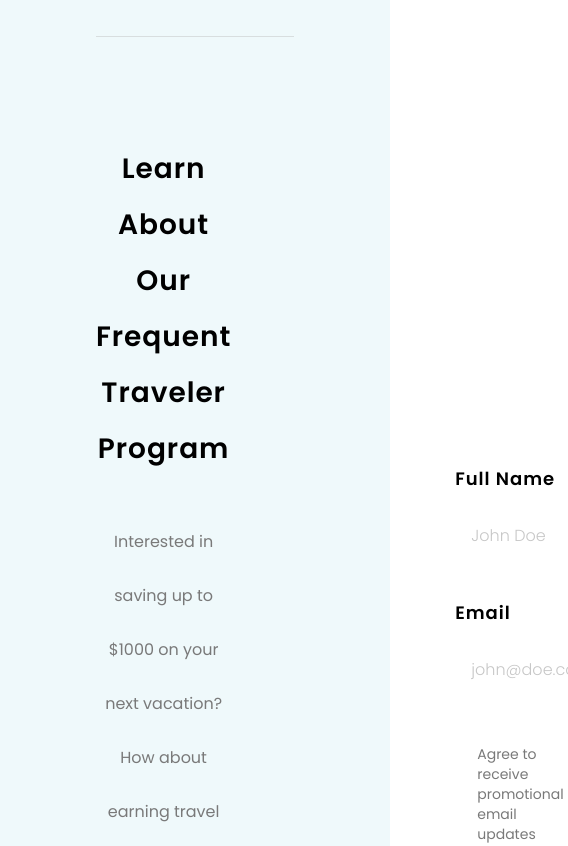
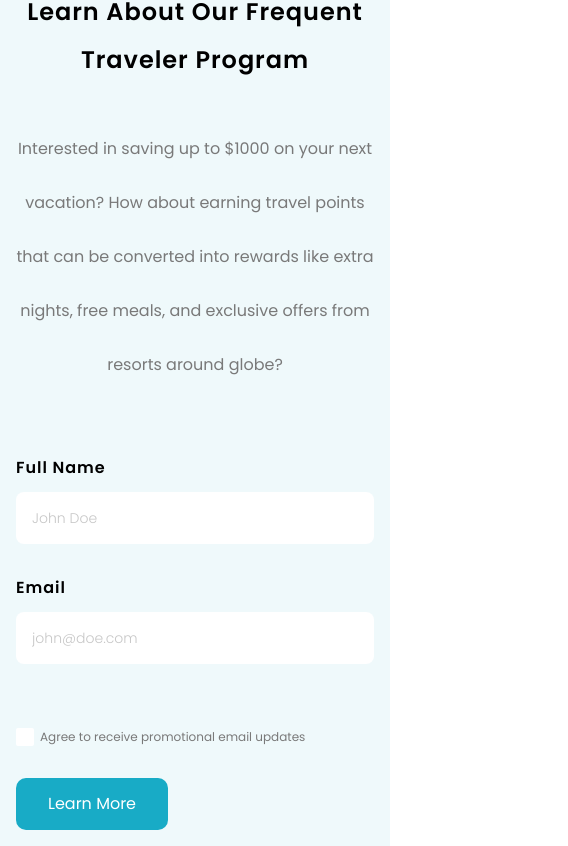
Before and after one commit to Jisap/vite-travel-agency, a React (Vite) app: page / in a window 390 px wide. Shown: the part 9718-10564 px from the top of the page, 568 px wide, since content can reach past the window. Built offline with nearby package versions, Linux system fonts and the light colour scheme.

Commit message:
FrequentTraveler responsive

```diff
--- a/src/components/FrequentTraveler.tsx
+++ b/src/components/FrequentTraveler.tsx
@@ -14,12 +14,18 @@ const FrequentTraveler = () => {
   }
 
 
-
   return (
-    <section className="bg-primary-100 px-24 py-36">
-      <div className="border-y-grey-500/40 m-auto flex max-w-389 items-center justify-between gap-x-28 border-y-1 py-26">
-        <div className="basis-150 text-center">
-          <h3 className="tracking-6 mb-9.5 text-[1.75rem]/14 font-semibold">
+    <section className="bg-primary-100 px-24 py-36
+      max-3xl:px-20 max-3xl:py-34 max-2xl:px-14 max-2xl:py-28 max-xl:px-10 max-xl:py-26 max-lg:px-6 max-sm:px-4
+      max-lg:pt-24 max-lg:pb-32"
+    >
+      <div className="border-y-grey-500/40 m-auto flex max-w-389 items-center justify-between gap-x-28 border-y-1 py-26
+        max-2xl:gap-x-20 max-xl:gap-x-10 max-lg:gap-y-16
+        max-2xl:py-20  max-xl:py-16
+        max-lg:max-w-lg max-lg:flex-col max-lg:border-none max-lg:py-0"
+      >
+        <div className="basis-150 text-center max-lg:basis-auto">
+          <h3 className="tracking-6 mb-9.5 text-[1.75rem]/14 font-semibold max-3xl:text-[1.5rem]/12 max-3xl:mb-8 max-md:mb-9.5">
             Learn About Our Frequent Traveler Program
           </h3>
           <p className="text-grey-800 text-base/13.5">
@@ -29,11 +35,11 @@ const FrequentTraveler = () => {
           </p>
         </div>
 
-        <div className="bg-grey-500/40 block w-0.25 self-stretch" />
+        <div className="bg-grey-500/40 block w-0.25 self-stretch max-lg:hidden" />
 
-        <form className="flex flex-col basis-150">
-          <label className="mb-8">
-            <p className="tracking-6 mb-3 text-lg/9.5 font-semibold">
+        <form className="flex flex-col basis-150 max-lg:basis-auto">
+          <label className="mb-8 max-3xl:mb-7 max-md:mb-8">
+            <p className="tracking-6 mb-3 text-lg/9.5 font-semibold max-3xl:mb-2.5 max-2xl:text-base max-md:mb-3">
               Full Name
             </p>
             <input
@@ -44,12 +50,13 @@ const FrequentTraveler = () => {
               maxLength={50}
               placeholder="John Doe"
               className="placeholder:text-grey-400 w-full rounded-lg bg-white py-3.5 pl-4
-              transition-all duration-200 placeholder:font-light focus:outline-1 disabled:opacity-50"
+              transition-all duration-200 placeholder:font-light focus:outline-1 disabled:opacity-50
+              max-sm:py-4 max-sm:text-sm"
             />
           </label>
 
-          <label className="mb-12">
-            <p className="tracking-6 mb-3 text-lg/9.5 font-semibold">
+          <label className="mb-12 max-3xl:mb-11.5 max-md:mb-16">
+            <p className="tracking-6 mb-3 text-lg/9.5 font-semibold max-3xl:mb-2.5 max-2xl:text-base max-md:mb-3">
               Email
             </p>
             <input
@@ -60,14 +67,15 @@ const FrequentTraveler = () => {
               maxLength={50}
               placeholder="john@doe.com"
               className="placeholder:text-grey-400 w-full rounded-lg bg-white py-3.5 pl-4
-              transition-all duration-200 placeholder:font-light focus:outline-1 disabled:opacity-50"
+              transition-all duration-200 placeholder:font-light focus:outline-1 disabled:opacity-50
+              max-sm:py-4 max-sm:text-sm"
             />
           </label>
 
           <div className="flex flex-wrap items-center justify-between gap-8">
             <label className="text-grey-800 flex cursor-pointer items-center gap-x-1.5">
               <button
-                className="flex size-5 cursor-pointer items-center justify-center rounded-xs bg-white p-1 disabled:opacity-50"
+                className="flex size-5 cursor-pointer items-center justify-center rounded-xs bg-white p-1 disabled:opacity-50 max-xl:size-4.5"
                 type="button"
                 onClick={() => setIsChecked(!isChecked)}
               >
@@ -78,12 +86,13 @@ const FrequentTraveler = () => {
                   `}
                   />
               </button>
-              <p className="text-sm tranking-[.03rem]"> Agree to receive promotional email updates</p>
+              <p className="text-sm tranking-[.03rem] max-xl:text-xs"> Agree to receive promotional email updates</p>
             </label>
 
             <button
               className="bg-primary-700 hover:bg-primary-800 cursor-pointer rounded-[0.625rem] px-8 py-3.5 font-medium text-white
-              transition-all duration-200 disabled:cursor-not-allowed"
+              transition-all duration-200 disabled:cursor-not-allowed
+              max-xl:py-3 max-xl:text-sm max-xl:font-normal max-lg:py-3.5 max-lg:text-base"
               onClick={handleSubmit}
             >
               Learn More
```
